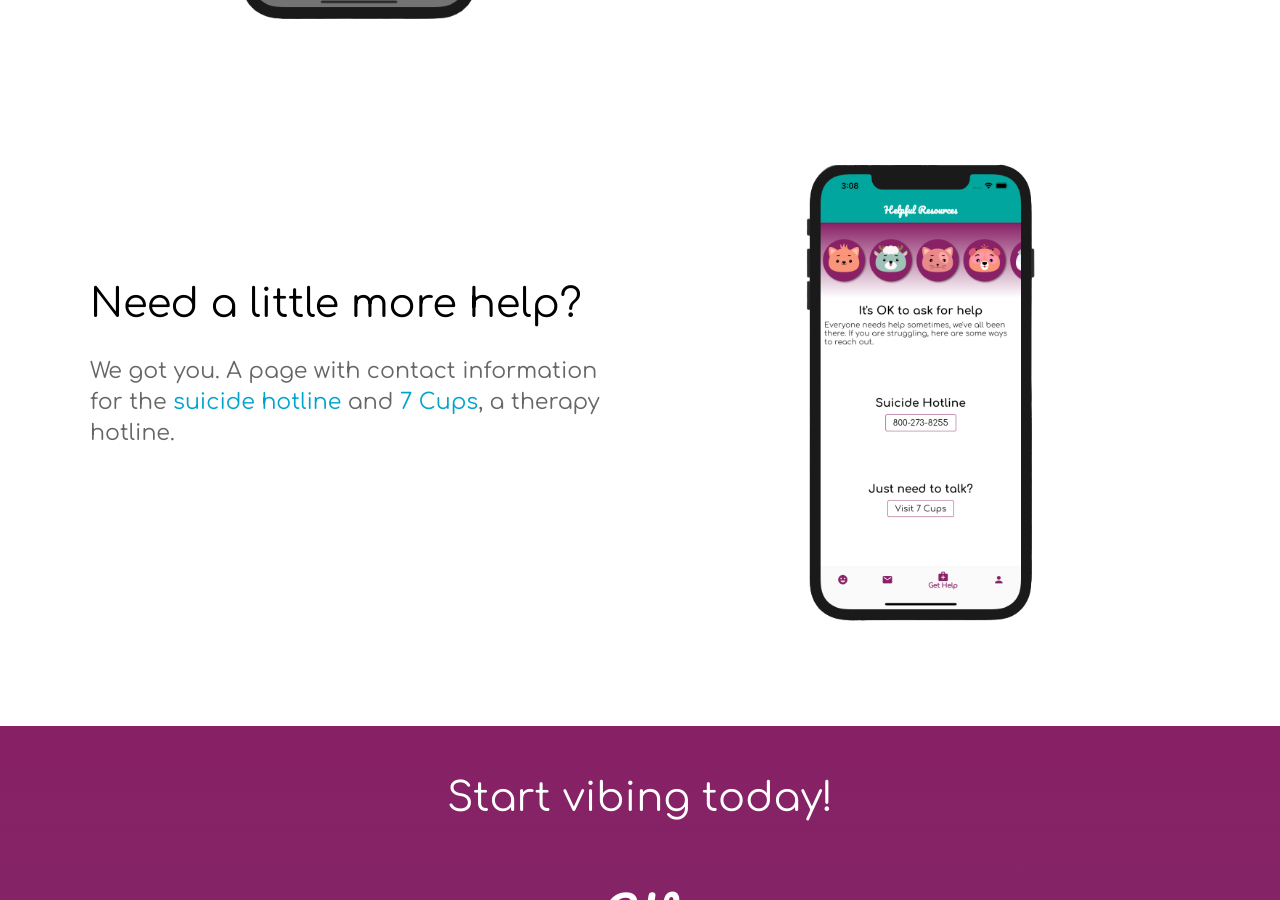
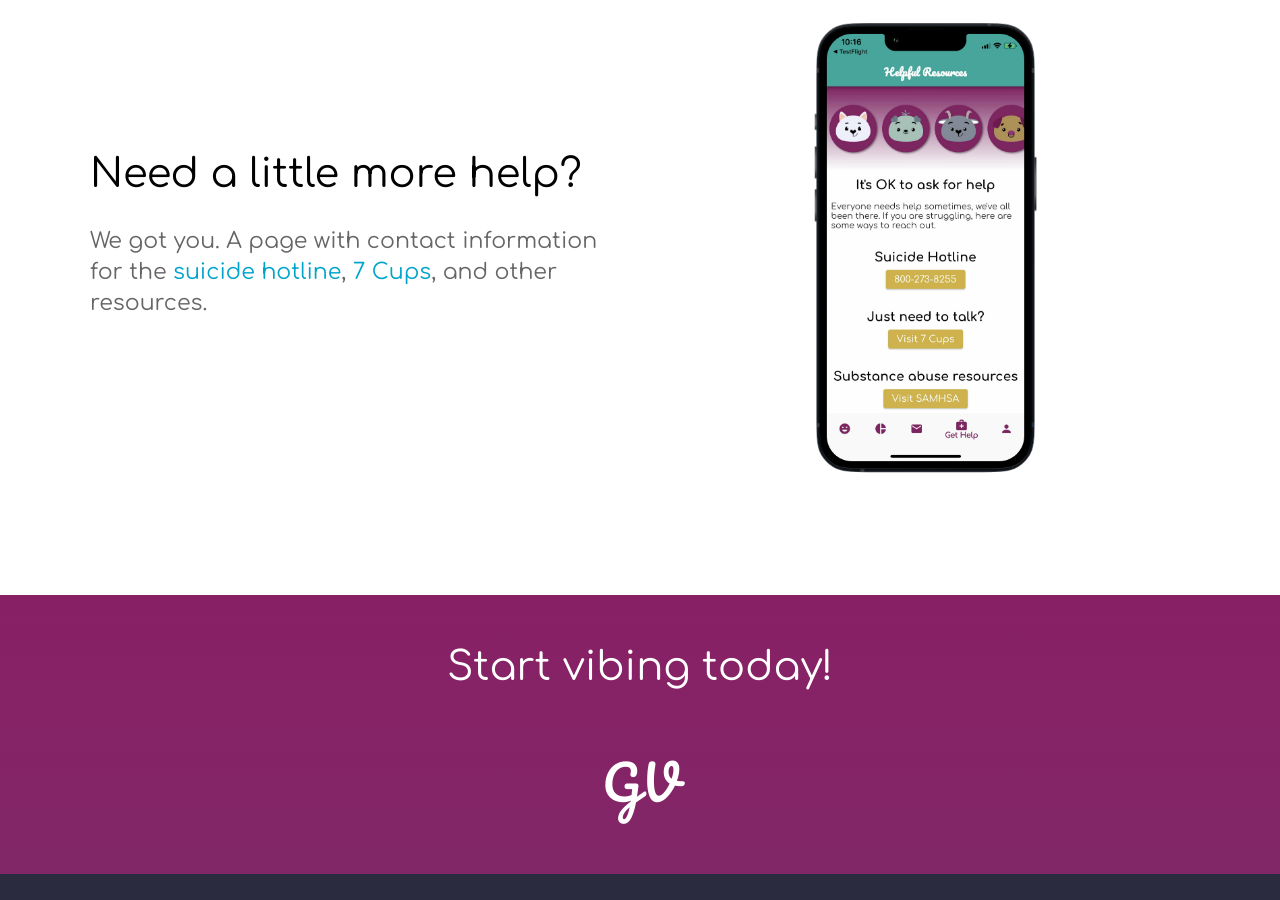
Before and after one commit to DiscoTrayStudios/good-vibes, a Jekyll site: the page built from index.html, in a window 1280 px wide and 900 px high, scrolled down 2447 px. Built offline with Jekyll 4.4.1, drawn with Linux system fonts in a browser that asks for light colours; the list of posts is cut into pages by our own code.

Commit message:
Added new pictures

```diff
--- a/index.html
+++ b/index.html
@@ -27,7 +27,7 @@
 				<p>Users input their moods for the day and can view their mood history. </p>
 			</div>
 			<div class="image">
-				<img src="{{ site.baseurl }}/images/ProfilePage.png" alt="Screenshot" class="screenshot editable" />
+				<img src="{{ site.baseurl }}/images/moodChart.png" alt="Screenshot" class="screenshot editable" />
 			</div>
 		</div>
 	</section>
@@ -39,7 +39,7 @@
 				<p>Get a random positive quote every time you enter your mood to uplift your day!</p>
 			</div>
 			<div class="image">
-				<img src="{{ site.baseurl }}/images/GoodVibesPage.png" alt="Screenshot" class="screenshot editable" />
+				<img src="{{ site.baseurl }}/images/gvPage.png" alt="Screenshot" class="screenshot editable" />
 			</div>
 		</div>
 	</section>
@@ -48,10 +48,10 @@
 		<div class="container flex">
 			<div class="text editable">
 				<h2>Need a little more help?</h2>
-				<p>We got you. A page with contact information for the <a href = 'https://suicidepreventionlifeline.org/'>suicide hotline</a> and <a href = 'https://www.betterhelp.com/get-started/?go=true&utm_source=Bing&utm_medium=Search_PPC_c&utm_term=%2B7+%2Bcups_e&utm_content=1229254072343604&network=o&placement=&target=&matchtype=e&utm_campaign=282415843&ad_type=text&adposition=&msclkid=66631e1e95cd1ea7e9a87f5bc344a462&not_found=1&gor=start'>7 Cups</a>, a therapy hotline.</p>
+				<p>We got you. A page with contact information for the <a href = 'https://suicidepreventionlifeline.org/'>suicide hotline</a>, <a href = 'https://www.betterhelp.com/get-started/?go=true&utm_source=Bing&utm_medium=Search_PPC_c&utm_term=%2B7+%2Bcups_e&utm_content=1229254072343604&network=o&placement=&target=&matchtype=e&utm_campaign=282415843&ad_type=text&adposition=&msclkid=66631e1e95cd1ea7e9a87f5bc344a462&not_found=1&gor=start'>7 Cups</a>, and other resources.</p>
 			</div>
 			<div class="image">
-				<img src="{{ site.baseurl }}/images/HelpPage.png" alt="Screenshot" class="screenshot editable" />
+				<img src="{{ site.baseurl }}/images/helpResources.png" alt="Screenshot" class="screenshot editable" />
 			</div>
 		</div>
 	</section>
```
Also changed, not shown: images/GoodVibesPage.png (deleted), images/HelpPage.png (deleted), images/ProfilePage.png (deleted), images/_screenshot.png (deleted), images/chartPage.png, images/dashboard.png (deleted), images/gvPage.png (added), images/helpResources.png (added), images/moodChart.png (added).
